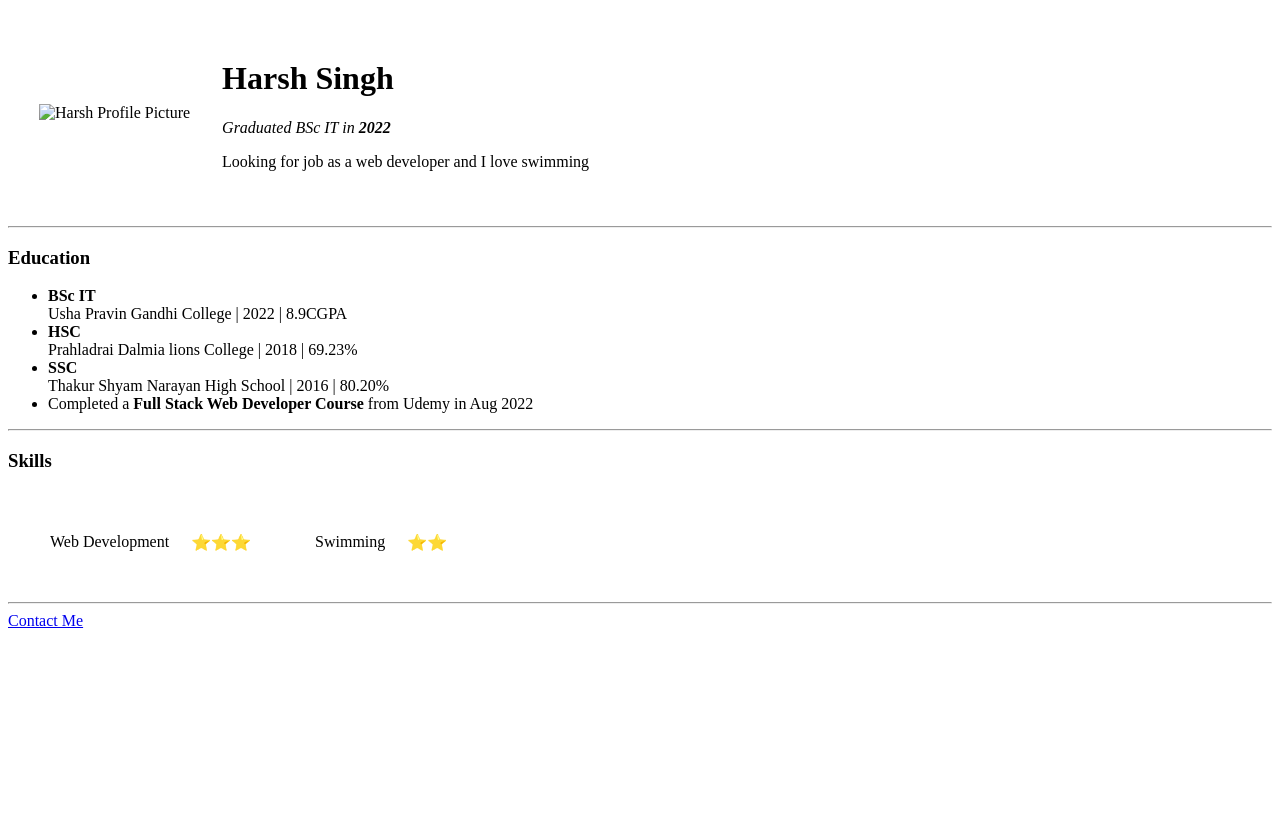
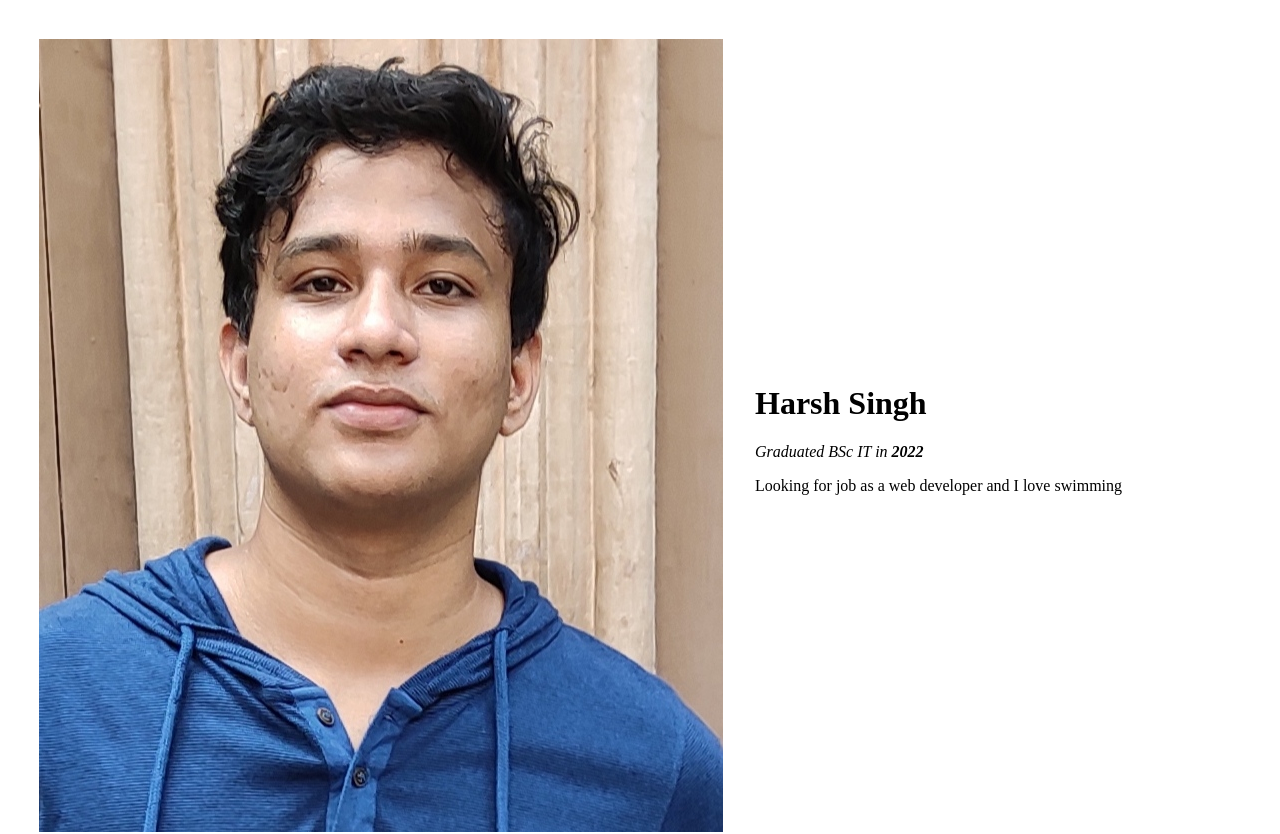
Before and after one commit to harsh2486/CV, a plain HTML site: page index.html in a window 1280 px wide. Shown: the top 834 px of the page. Before the commit the page ends 800 px from the top, so only its background shows below. Drawn offline with Linux system fonts and the light colour scheme.

Commit message:
Update index.html

```diff
--- a/index.html
+++ b/index.html
@@ -6,7 +6,7 @@
    </head>
  <body>
     <table cellspacing="30">
-      <td><img src="images/Harsh.jpg" alt="Harsh Profile Picture"></td>
+      <td><img src="https://raw.githubusercontent.com/harsh2486/CV/main/Harsh.jpg" alt="Harsh Profile Picture"></td>
      <td><h1>Harsh Singh</h1>
      <p><em>Graduated BSc IT in <strong>2022</strong></em></p>
      <p>Looking for job as a web developer and I love swimming</p></td>
```
